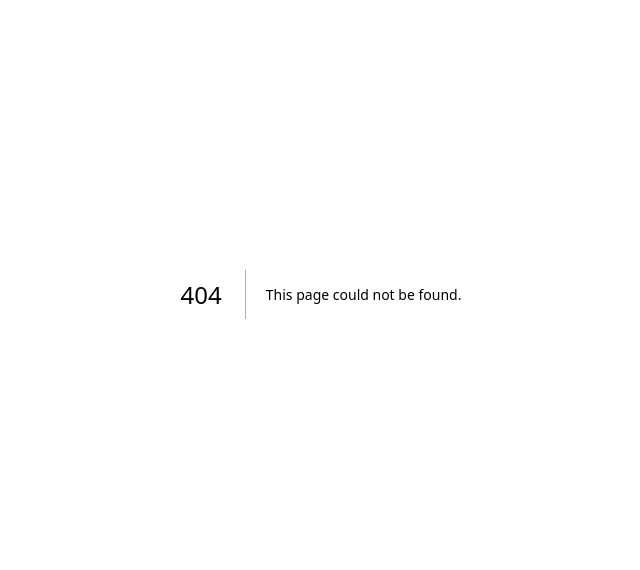
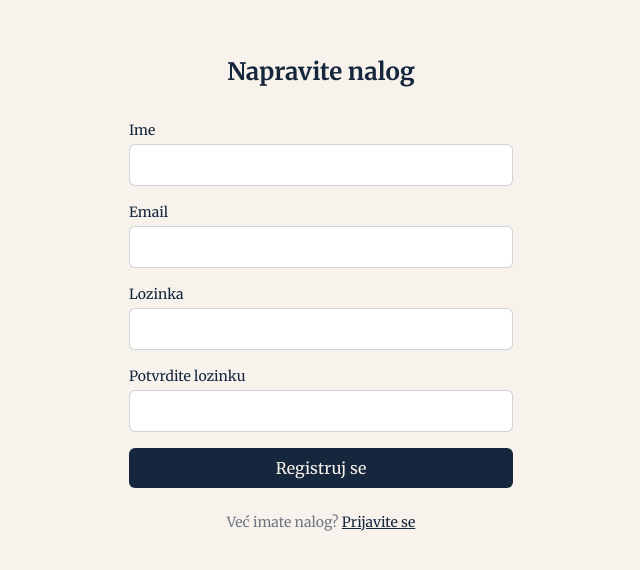
Before and after one commit to Djapedjape123/ai_chatbot, a Next.js app: page /register in a window 1280 px wide. Before the commit this address had no page. Shown: the part 106-676 px from the top of the page, without its empty margins (319-959 px from the left). Built offline with nearby package versions, Linux system fonts and the light colour scheme; no server answers.

Commit message:
mvp register

```diff
--- /dev/null
+++ b/app/login/page.tsx
@@ -0,0 +1,98 @@
+'use client';
+
+import { useState } from 'react';
+import { useRouter } from 'next/navigation';
+import Link from 'next/link';
+import { createClient } from '@/lib/supabase/client';
+
+export default function LoginPage() {
+  const router = useRouter();
+  const supabase = createClient();
+
+  const [email, setEmail] = useState('');
+  const [password, setPassword] = useState('');
+  const [loading, setLoading] = useState(false);
+  const [error, setError] = useState<string | null>(null);
+
+  async function handleSubmit(e: React.FormEvent) {
+    e.preventDefault();
+    setError(null);
+
+    if (!email.trim() || !password) {
+      setError('Unesite email i lozinku.');
+      return;
+    }
+
+    setLoading(true);
+
+    const { error: signInError } = await supabase.auth.signInWithPassword({
+      email: email.trim(),
+      password,
+    });
+
+    setLoading(false);
+
+    if (signInError) {
+      setError('Pogrešan email ili lozinka.');
+      return;
+    }
+
+    router.refresh();
+    router.push('/');
+  }
+
+  return (
+    <div className="min-h-screen flex items-center justify-center bg-[#F7F3EC] px-4">
+      <div className="w-full max-w-sm">
+        <h1 className="text-2xl font-semibold text-[#16263D] text-center mb-8">
+          Prijavite se
+        </h1>
+
+        <form onSubmit={handleSubmit} className="space-y-4">
+          <div>
+            <label className="block text-sm text-[#16263D] mb-1">Email</label>
+            <input
+              type="email"
+              value={email}
+              onChange={(e) => setEmail(e.target.value)}
+              className="w-full rounded-md border border-[#16263D]/20 px-3 py-2 bg-white focus:outline-none focus:ring-2 focus:ring-[#16263D]/30"
+              disabled={loading}
+            />
+          </div>
+
+          <div>
+            <label className="block text-sm text-[#16263D] mb-1">Lozinka</label>
+            <input
+              type="password"
+              value={password}
+              onChange={(e) => setPassword(e.target.value)}
+              className="w-full rounded-md border border-[#16263D]/20 px-3 py-2 bg-white focus:outline-none focus:ring-2 focus:ring-[#16263D]/30"
+              disabled={loading}
+            />
+          </div>
+
+          {error && (
+            <div className="text-sm text-red-700 bg-red-50 border border-red-200 rounded-md px-3 py-2">
+              {error}
+            </div>
+          )}
+
+          <button
+            type="submit"
+            disabled={loading}
+            className="w-full rounded-md bg-[#16263D] text-[#F7F3EC] py-2 hover:bg-[#16263D]/90 disabled:opacity-50 transition"
+          >
+            {loading ? 'Prijavljivanje…' : 'Prijavi se'}
+          </button>
+        </form>
+
+        <p className="text-sm text-[#16263D]/60 text-center mt-6">
+          Nemate nalog?{' '}
+          <Link href="/register" className="text-[#16263D] underline">
+            Registrujte se
+          </Link>
+        </p>
+      </div>
+    </div>
+  );
+}
--- /dev/null
+++ b/app/register/page.tsx
@@ -0,0 +1,137 @@
+'use client';
+
+import { useState } from 'react';
+import { useRouter } from 'next/navigation';
+import Link from 'next/link';
+import { createClient } from '@/lib/supabase/client';
+
+export default function RegisterPage() {
+  const router = useRouter();
+  const supabase = createClient();
+
+  const [name, setName] = useState('');
+  const [email, setEmail] = useState('');
+  const [password, setPassword] = useState('');
+  const [confirmPassword, setConfirmPassword] = useState('');
+  const [loading, setLoading] = useState(false);
+  const [error, setError] = useState<string | null>(null);
+
+  async function handleSubmit(e: React.FormEvent) {
+    e.preventDefault();
+    setError(null);
+
+    if (!name.trim() || !email.trim() || !password || !confirmPassword) {
+      setError('Popunite sva polja.');
+      return;
+    }
+    if (password !== confirmPassword) {
+      setError('Lozinke se ne poklapaju.');
+      return;
+    }
+    if (password.length < 6) {
+      setError('Lozinka mora imati bar 6 karaktera.');
+      return;
+    }
+
+    setLoading(true);
+
+    const { error: signUpError } = await supabase.auth.signUp({
+      email: email.trim(),
+      password,
+      options: { data: { full_name: name.trim() } },
+    });
+
+    setLoading(false);
+
+    if (signUpError) {
+      if (signUpError.message.includes('already registered') || signUpError.message.includes('already exists')) {
+        setError('Nalog sa ovim emailom već postoji. Prijavite se umesto toga.');
+      } else if (signUpError.message.includes('Password')) {
+        setError('Lozinka mora imati bar 6 karaktera.');
+      } else {
+        setError('Greška pri registraciji. Pokušajte ponovo.');
+      }
+      return;
+    }
+
+    router.refresh();
+    router.push('/');
+  }
+
+  return (
+    <div className="min-h-screen flex items-center justify-center bg-[#F7F3EC] px-4">
+      <div className="w-full max-w-sm">
+        <h1 className="text-2xl font-semibold text-[#16263D] text-center mb-8">
+          Napravite nalog
+        </h1>
+
+        <form onSubmit={handleSubmit} className="space-y-4">
+          <div>
+            <label className="block text-sm text-[#16263D] mb-1">Ime</label>
+            <input
+              type="text"
+              value={name}
+              onChange={(e) => setName(e.target.value)}
+              className="w-full rounded-md border border-[#16263D]/20 px-3 py-2 bg-white focus:outline-none focus:ring-2 focus:ring-[#16263D]/30"
+              disabled={loading}
+            />
+          </div>
+
+          <div>
+            <label className="block text-sm text-[#16263D] mb-1">Email</label>
+            <input
+              type="email"
+              value={email}
+              onChange={(e) => setEmail(e.target.value)}
+              className="w-full rounded-md border border-[#16263D]/20 px-3 py-2 bg-white focus:outline-none focus:ring-2 focus:ring-[#16263D]/30"
+              disabled={loading}
+            />
+          </div>
+
+          <div>
+            <label className="block text-sm text-[#16263D] mb-1">Lozinka</label>
+            <input
+              type="password"
+              value={password}
+              onChange={(e) => setPassword(e.target.value)}
+              className="w-full rounded-md border border-[#16263D]/20 px-3 py-2 bg-white focus:outline-none focus:ring-2 focus:ring-[#16263D]/30"
+              disabled={loading}
+            />
+          </div>
+
+          <div>
+            <label className="block text-sm text-[#16263D] mb-1">Potvrdite lozinku</label>
+            <input
+              type="password"
+              value={confirmPassword}
+              onChange={(e) => setConfirmPassword(e.target.value)}
+              className="w-full rounded-md border border-[#16263D]/20 px-3 py-2 bg-white focus:outline-none focus:ring-2 focus:ring-[#16263D]/30"
+              disabled={loading}
+            />
+          </div>
+
+          {error && (
+            <div className="text-sm text-red-700 bg-red-50 border border-red-200 rounded-md px-3 py-2">
+              {error}
+            </div>
+          )}
+
+          <button
+            type="submit"
+            disabled={loading}
+            className="w-full rounded-md bg-[#16263D] text-[#F7F3EC] py-2 hover:bg-[#16263D]/90 disabled:opacity-50 transition"
+          >
+            {loading ? 'Pravljenje naloga…' : 'Registruj se'}
+          </button>
+        </form>
+
+        <p className="text-sm text-[#16263D]/60 text-center mt-6">
+          Već imate nalog?{' '}
+          <Link href="/login" className="text-[#16263D] underline">
+            Prijavite se
+          </Link>
+        </p>
+      </div>
+    </div>
+  );
+}
```
Also changed, not shown: lib/supabase/server.ts (renamed from lib/server.ts).
